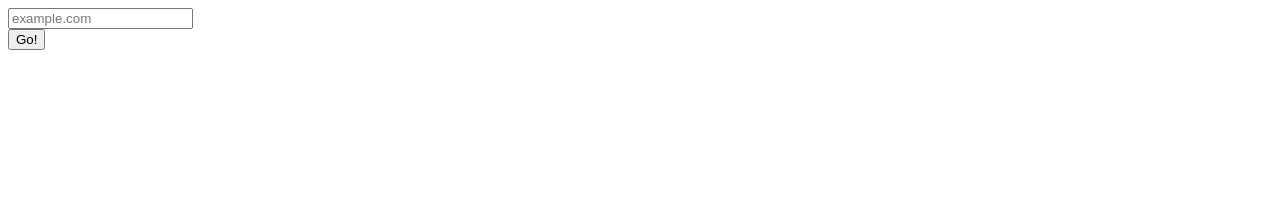
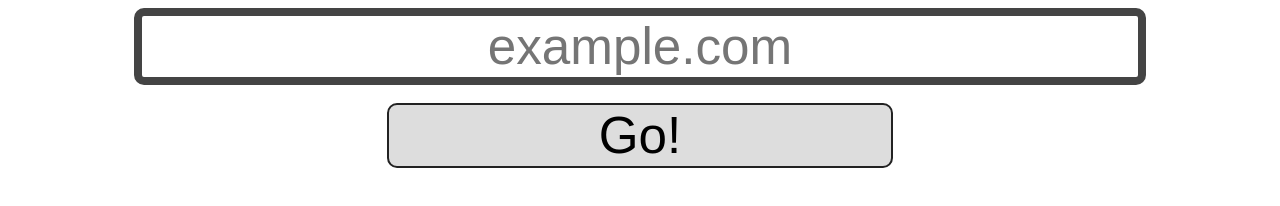
Before and after one commit to Dumbgenius/webapp-viewer, a plain HTML site: page index.html in a window 1280 px wide. Drawn offline with Linux system fonts and the light colour scheme.

Commit message:
Added a bit of CSS

```diff
--- a/index.html
+++ b/index.html
@@ -1,8 +1,13 @@
 <html>
 <head>
-	<!--The key to this page working.-->
+	<!--
+	The key to this page working.
+	Also inserted into the iframe when it is created.
+	-->
 	<meta name="apple-mobile-web-app-capable" content="yes"> <!--Safari-->
 	<meta name="mobile-web-app-capable" content="yes"> <!--Chrome-->
+
+	<link rel=stylesheet href="style.css">
 
 	<script type="text/javascript">
 	function findGetParameter(parameterName) {
@@ -31,6 +36,7 @@
 		document.write(
 			'<html> <head><meta name="apple-mobile-web-app-capable" content="yes"><meta name="mobile-web-app-capable" content="yes"></head> <body><iframe frameborder="0" src="'+where+'" scrolling="auto" noresize="" height="100%" width="100%" style="position: absolute; top: 0; right: 0; bottom: 0: left: 0;"></iframe></body> </html>'
 		);
+		return;
 	}
 
 	function go() {
@@ -46,8 +52,10 @@
 </head>
 
 <body>
+	<center>
 	<input type="text" id="mainInput" placeholder="example.com"></input>
-	<br>
+	<br><br>
 	<button id="goButton" onclick="go();">Go!</input>
+	</center>
 </body>
 </html>
--- /dev/null
+++ b/style.css
@@ -0,0 +1,26 @@
+button {
+	width:40%;
+	font-size: 16px;
+    font-size: 4vw;
+	border-radius: 10px;
+	border: 2px solid #222222;
+	background-color:#DDDDDD;
+}
+
+button:hover {
+	background-color:#BBBBBB;
+}
+
+button:active {
+	background-color:#888888;
+}
+
+input {
+	width:80%;
+	font-size: 16px;
+    font-size: 4vw;
+	text-align:center;
+	box-sizing: border-box;
+	border-radius: 10px;
+	border: 8px solid #444444;
+}
```
